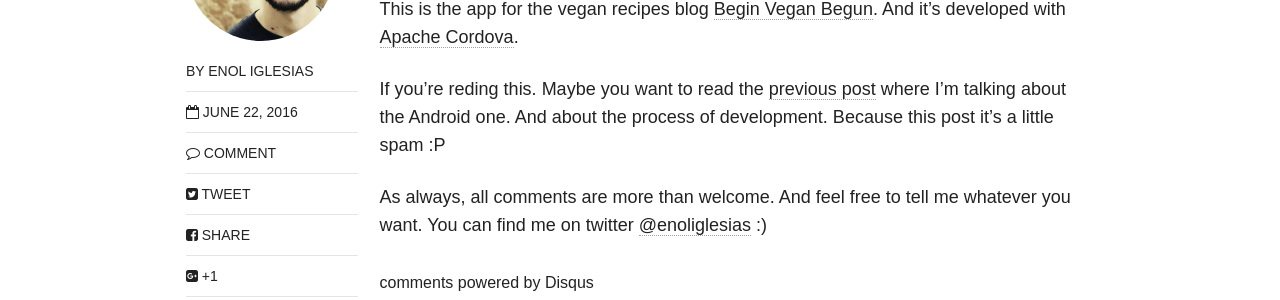
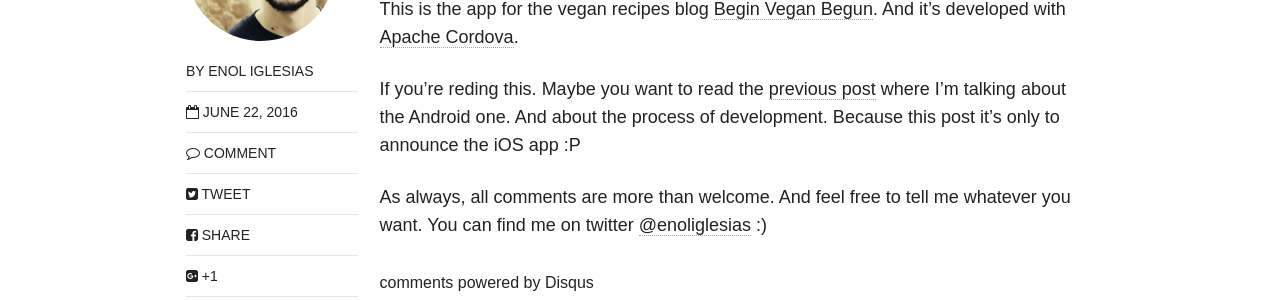
Before and after one commit to enoliglesias/enoliglesias.github.io, a Jekyll site: the page built from _posts/2016-06-22-begin-vegan-begun-ios-app.markdown, in a window 1280 px wide. Shown: the part 579-879 px from the top of the page. Built offline with Jekyll 4.4.1, drawn with Linux system fonts in a browser that asks for light colours; nearby versions of some CDN libraries; comment, search, counter and statistics services are not loaded.

Commit message:
Fix text

```diff
--- a/_posts/2016-06-22-begin-vegan-begun-ios-app.markdown
+++ b/_posts/2016-06-22-begin-vegan-begun-ios-app.markdown
@@ -16,6 +16,6 @@
 
 This is the app for the vegan recipes blog [Begin Vegan Begun](http://beginveganbegun.es/){:target="_blank"}. And it's developed with [Apache Cordova](https://cordova.apache.org/){:target="_blank"}.
 
-If you're reding this. Maybe you want to read the [previous post](/blog/begin-vegan-begun-android-app/) where I'm talking about the Android one. And about the process of development. Because this post it's a little spam :P
+If you're reding this. Maybe you want to read the [previous post](/blog/begin-vegan-begun-android-app/) where I'm talking about the Android one. And about the process of development. Because this post it's only to announce the iOS app :P
 
 As always, all comments are more than welcome. And feel free to tell me whatever you want. You can find me on twitter [@enoliglesias](https://twitter.com/enoliglesias){:target="_blank"} :)
```
